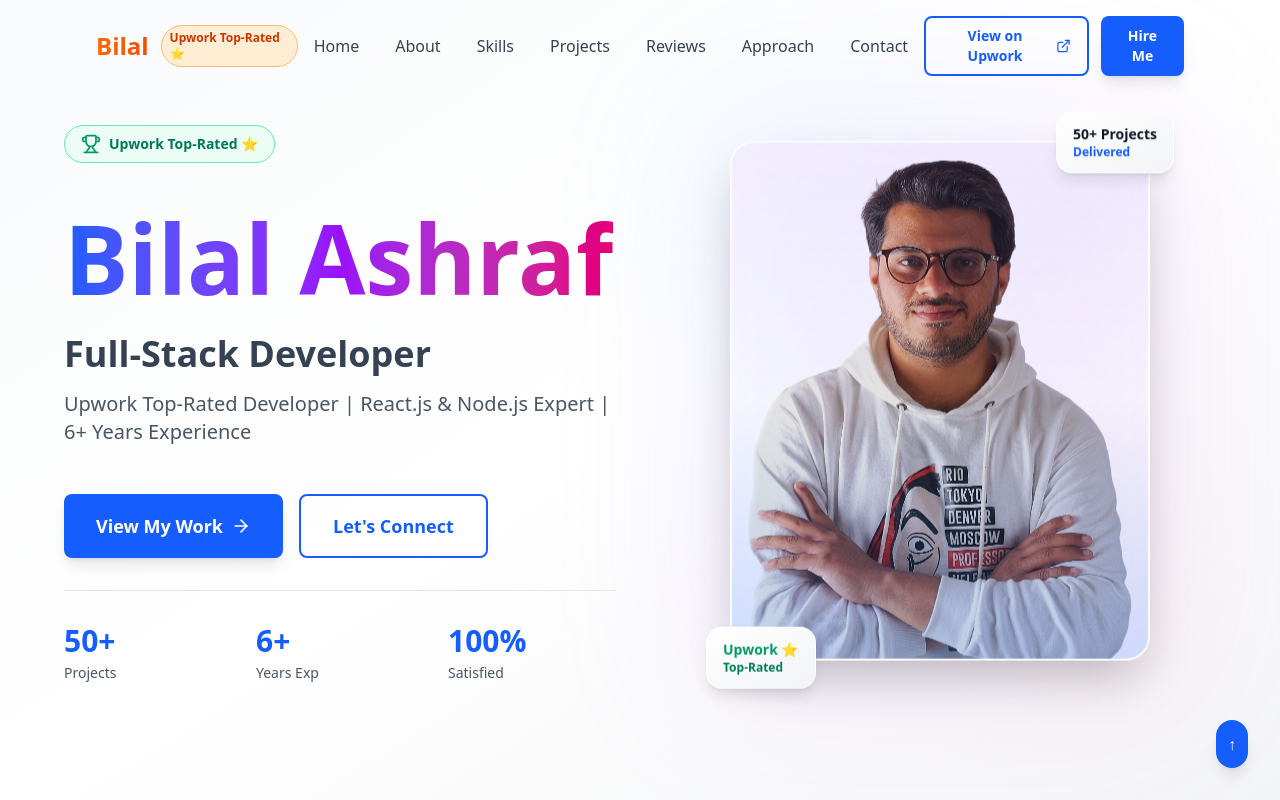
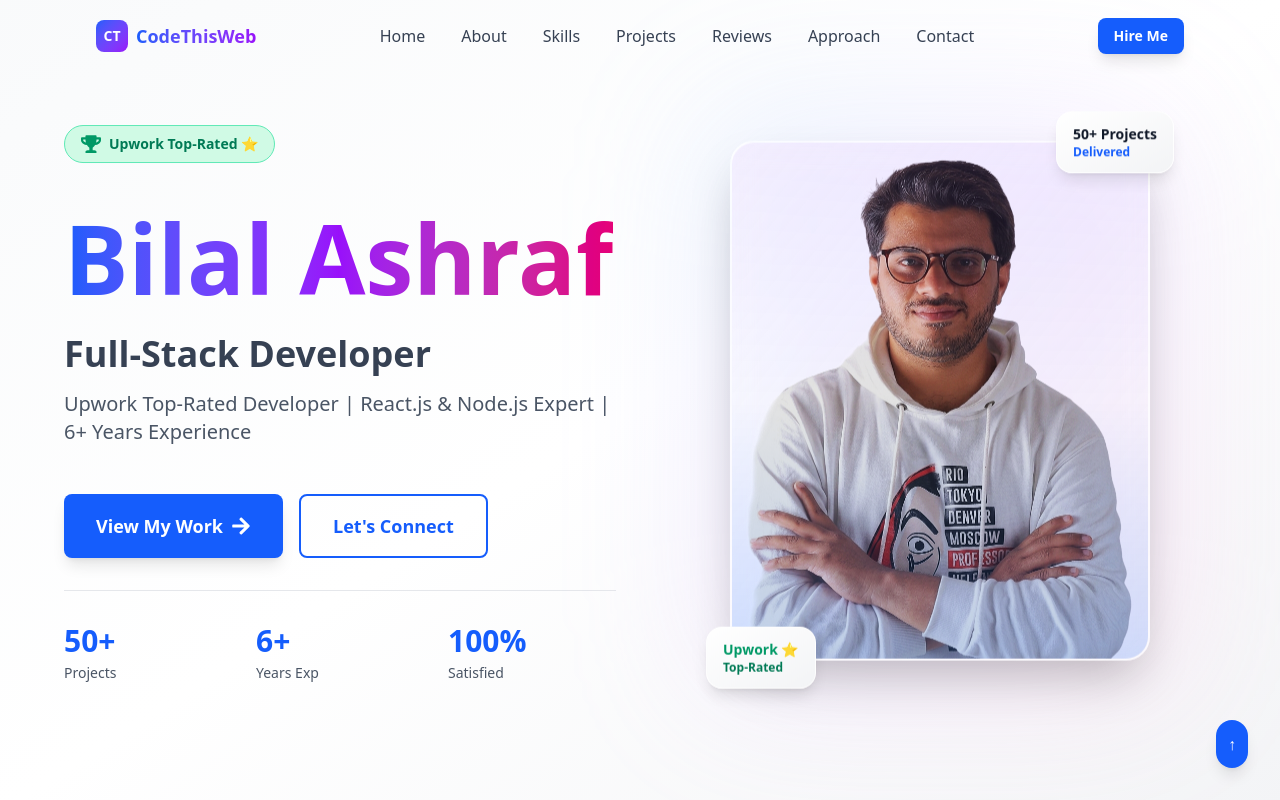
Before and after one commit to bilalashrafmughal/codethisweb, a Next.js app: page / in a window 1280 px wide. Shown: the top 800 px of the page. Built offline with nearby package versions, Linux system fonts and the light colour scheme.

Commit message:
Navbar and Icons are updated

```diff
--- a/package.json
+++ b/package.json
@@ -14,7 +14,8 @@
     "lucide-react": "^0.576.0",
     "next": "16.1.6",
     "react": "19.2.3",
-    "react-dom": "19.2.3"
+    "react-dom": "19.2.3",
+    "react-icons": "^5.6.0"
   },
   "devDependencies": {
     "@tailwindcss/postcss": "^4",
--- a/src/components/sections/About.js
+++ b/src/components/sections/About.js
@@ -2,7 +2,7 @@
 
 import { motion } from "framer-motion";
 import Image from "next/image";
-import { CheckCircle2 } from "lucide-react";
+import { FaCheckCircle } from "react-icons/fa";
 import Card from "@/components/ui/Card";
 import SectionContainer from "@/components/ui/SectionContainer";
 import { PORTFOLIO_DATA } from "@/constants/portfolio";
@@ -112,7 +112,7 @@ export default function About() {
                 className="flex items-center gap-3 text-gray-700 dark:text-gray-200"
                 variants={staggerItem}
               >
-                <CheckCircle2 className="w-5 h-5 text-blue-600 flex-shrink-0" />
+                <FaCheckCircle className="w-5 h-5 text-blue-600 flex-shrink-0" />
                 <span className="font-medium">{highlight}</span>
               </motion.div>
             ))}
--- a/src/components/sections/Footer.js
+++ b/src/components/sections/Footer.js
@@ -1,7 +1,7 @@
 "use client";
 
 import { motion } from "framer-motion";
-import { Heart } from "lucide-react";
+import { FaHeart } from "react-icons/fa";
 
 export default function Footer() {
   const currentYear = new Date().getFullYear();
@@ -36,7 +36,7 @@ export default function Footer() {
                 animate={{ scale: [1, 1.2, 1] }}
                 transition={{ duration: 1.5, repeat: Infinity }}
               >
-                <Heart className="w-4 h-4 text-red-500" />
+                <FaHeart className="w-4 h-4 text-red-500" />
               </motion.span>{" "}
               by Bilal Ashraf
             </p>
--- a/src/components/sections/Hero.js
+++ b/src/components/sections/Hero.js
@@ -1,7 +1,7 @@
 "use client";
 
 import { motion } from "framer-motion";
-import { ArrowRight, Trophy } from "lucide-react";
+import { FaArrowRight, FaTrophy } from "react-icons/fa";
 import Image from "next/image";
 import Button from "@/components/ui/Button";
 import SectionContainer from "@/components/ui/SectionContainer";
@@ -30,16 +30,23 @@ export default function Hero() {
         <motion.div className="space-y-8" variants={staggerItem}>
           {/* Upwork Top-Rated Badge */}
           <motion.div className="inline-block" variants={fadeInUp}>
+            <a
+              href={PORTFOLIO_DATA.upwork}
+              target="_blank"
+              rel="noopener noreferrer"
+              className="cursor-pointer w-fit"
+            >
               <motion.div
-              className="flex items-center gap-2 bg-emerald-50 dark:bg-emerald-900/20 border border-emerald-300 dark:border-emerald-700 rounded-full px-4 py-2 w-fit"
+                className="flex items-center gap-2 px-4 py-2 rounded-full bg-emerald-100 dark:bg-emerald-900/30 border border-emerald-300 dark:border-emerald-700 hover:bg-emerald-200 dark:hover:bg-emerald-900/50 transition-colors"
                 animate={{ y: [0, -3, 0] }}
                 transition={{ duration: 2, repeat: Infinity }}
               >
-              <Trophy className="w-5 h-5 text-emerald-600 dark:text-emerald-400" />
+                <FaTrophy className="w-5 h-5 text-emerald-600 dark:text-emerald-400" />
                 <span className="text-sm font-bold text-emerald-700 dark:text-emerald-300">
                   Upwork Top-Rated ⭐
                 </span>
               </motion.div>
+            </a>
           </motion.div>
 
           {/* Main Headline with Name */}
@@ -62,11 +69,27 @@ export default function Hero() {
             className="flex flex-wrap gap-4 pt-4"
             variants={staggerItem}
           >
-            <Button size="lg" className="group">
+            <Button
+              size="lg"
+              className="group"
+              onClick={() => {
+                document
+                  .querySelector("#contact")
+                  ?.scrollIntoView({ behavior: "smooth" });
+              }}
+            >
               {PORTFOLIO_DATA.hero.cta}
-              <ArrowRight className="w-5 h-5 group-hover:translate-x-1 transition-transform" />
+              <FaArrowRight className="w-5 h-5 group-hover:translate-x-1 transition-transform" />
             </Button>
-            <Button size="lg" variant="outline">
+            <Button
+              size="lg"
+              variant="outline"
+              onClick={() => {
+                document
+                  .querySelector("#contact")
+                  ?.scrollIntoView({ behavior: "smooth" });
+              }}
+            >
               {PORTFOLIO_DATA.hero.cta2}
             </Button>
           </motion.div>
--- a/src/components/sections/Navbar.js
+++ b/src/components/sections/Navbar.js
@@ -2,7 +2,7 @@
 
 import { useState, useEffect } from "react";
 import { motion } from "framer-motion";
-import { Menu, X, ExternalLink } from "lucide-react";
+import { FaBars, FaTimes, FaExternalLinkAlt } from "react-icons/fa";
 import Button from "@/components/ui/Button";
 import { PORTFOLIO_DATA } from "@/constants/portfolio";
 
@@ -51,12 +51,14 @@ export default function Navbar() {
           className="flex items-center gap-3"
           whileHover={{ scale: 1.05 }}
         >
-          <div className="text-2xl font-black bg-gradient-to-r from-orange-500 to-orange-600 bg-clip-text text-transparent">
-            Bilal
+          <div className="flex items-center gap-2">
+            <div className="w-8 h-8 bg-gradient-to-br from-blue-600 to-purple-600 rounded-lg flex items-center justify-center">
+              <span className="text-white font-black text-sm">CT</span>
+            </div>
+            <div className="text-lg font-black bg-gradient-to-r from-blue-600 to-purple-600 bg-clip-text text-transparent">
+              CodeThisWeb
+            </div>
           </div>
-          <span className="hidden sm:inline text-xs font-bold bg-orange-100 dark:bg-orange-900/30 border border-orange-300 dark:border-orange-700 text-orange-700 dark:text-orange-300 px-2 py-1 rounded-full">
-            Upwork Top-Rated ⭐
-          </span>
         </motion.div>
 
         {/* Desktop Navigation */}
@@ -74,20 +76,21 @@ export default function Navbar() {
 
         <div className="hidden md:flex gap-3">
           <Button
-            variant="outline"
+            className="cursor-pointer"
             size="sm"
-            onClick={() => window.open(PORTFOLIO_DATA.upwork, "_blank")}
-            className="gap-2"
+            onClick={() => scrollToSection("#contact")}
           >
-            View on Upwork
-            <ExternalLink className="w-4 h-4" />
+            Hire Me
           </Button>
-          <Button size="sm">Hire Me</Button>
         </div>
 
         {/* Mobile Menu Button */}
         <button className="md:hidden p-2" onClick={() => setIsOpen(!isOpen)}>
-          {isOpen ? <X className="w-6 h-6" /> : <Menu className="w-6 h-6" />}
+          {isOpen ? (
+            <FaTimes className="w-6 h-6" />
+          ) : (
+            <FaBars className="w-6 h-6" />
+          )}
         </button>
       </div>
 
@@ -115,10 +118,13 @@ export default function Navbar() {
             >
               <Button variant="outline" className="w-full gap-2">
                 View on Upwork
-                <ExternalLink className="w-4 h-4" />
+                <FaExternalLinkAlt className="w-4 h-4" />
               </Button>
             </button>
-            <button className="w-full">
+            <button
+              className="w-full"
+              onClick={() => scrollToSection("#contact")}
+            >
               <Button variant="primary" className="w-full">
                 Hire Me
               </Button>
--- a/src/components/sections/Projects.js
+++ b/src/components/sections/Projects.js
@@ -2,7 +2,7 @@
 
 import { motion } from "framer-motion";
 import Image from "next/image";
-import { ExternalLink, Github } from "lucide-react";
+import { FaExternalLinkAlt, FaGithub } from "react-icons/fa";
 import Card from "@/components/ui/Card";
 import Badge from "@/components/ui/Badge";
 import SectionContainer from "@/components/ui/SectionContainer";
@@ -133,7 +133,7 @@ export default function Projects() {
                       size="sm"
                       className="flex-1 gap-2"
                     >
-                      <ExternalLink className="w-4 h-4" />
+                      <FaExternalLinkAlt className="w-4 h-4" />
                       Live
                     </Button>
                     {/* <Button
```
Also changed, not shown: src/components/sections/Contact.js (+20 -20 lines), src/components/sections/ContactUs.js (+4 -4 lines), src/components/sections/Reviews.js (+15 -15 lines), 1 other file (tests, documents, lock files or other folders). Lines whose indentation alone changed are shown as unchanged.
